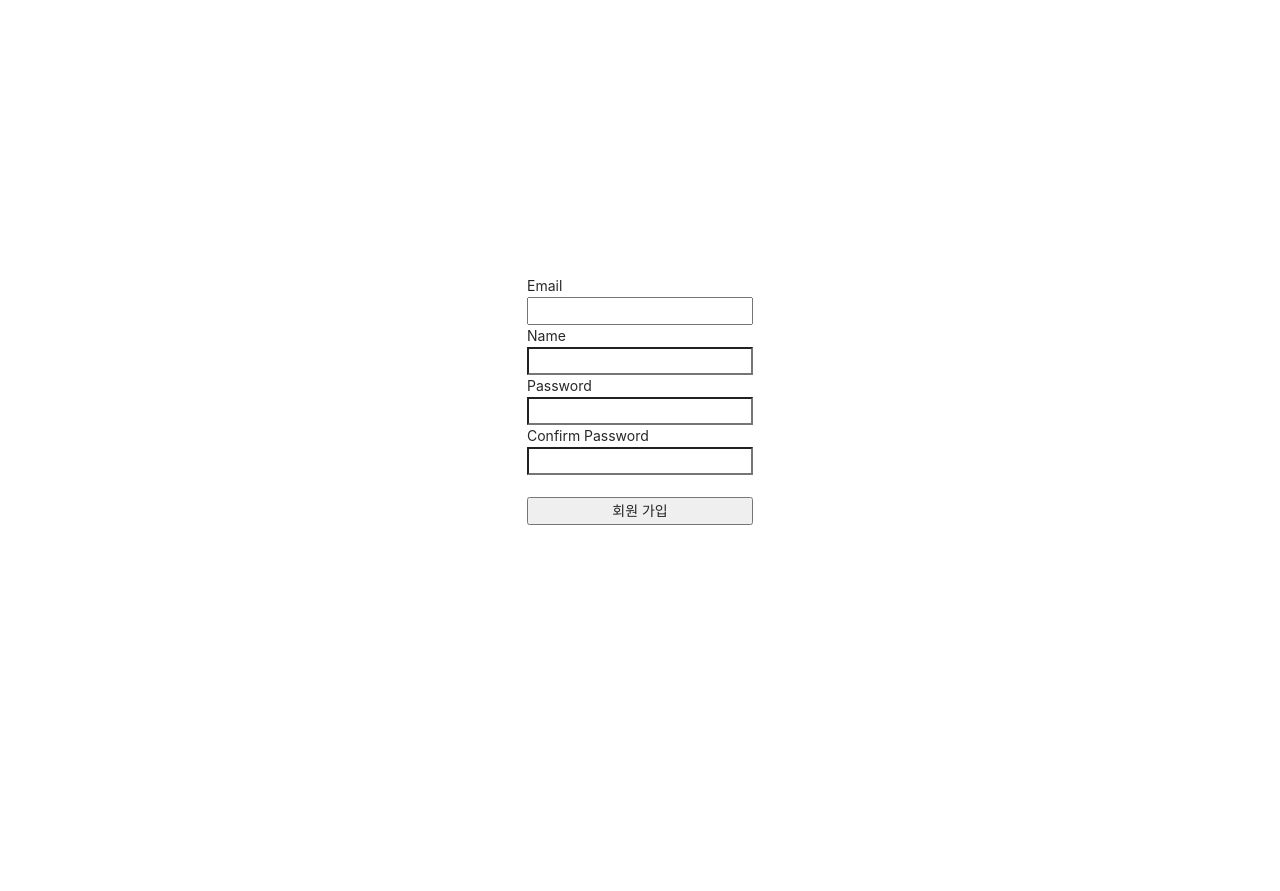
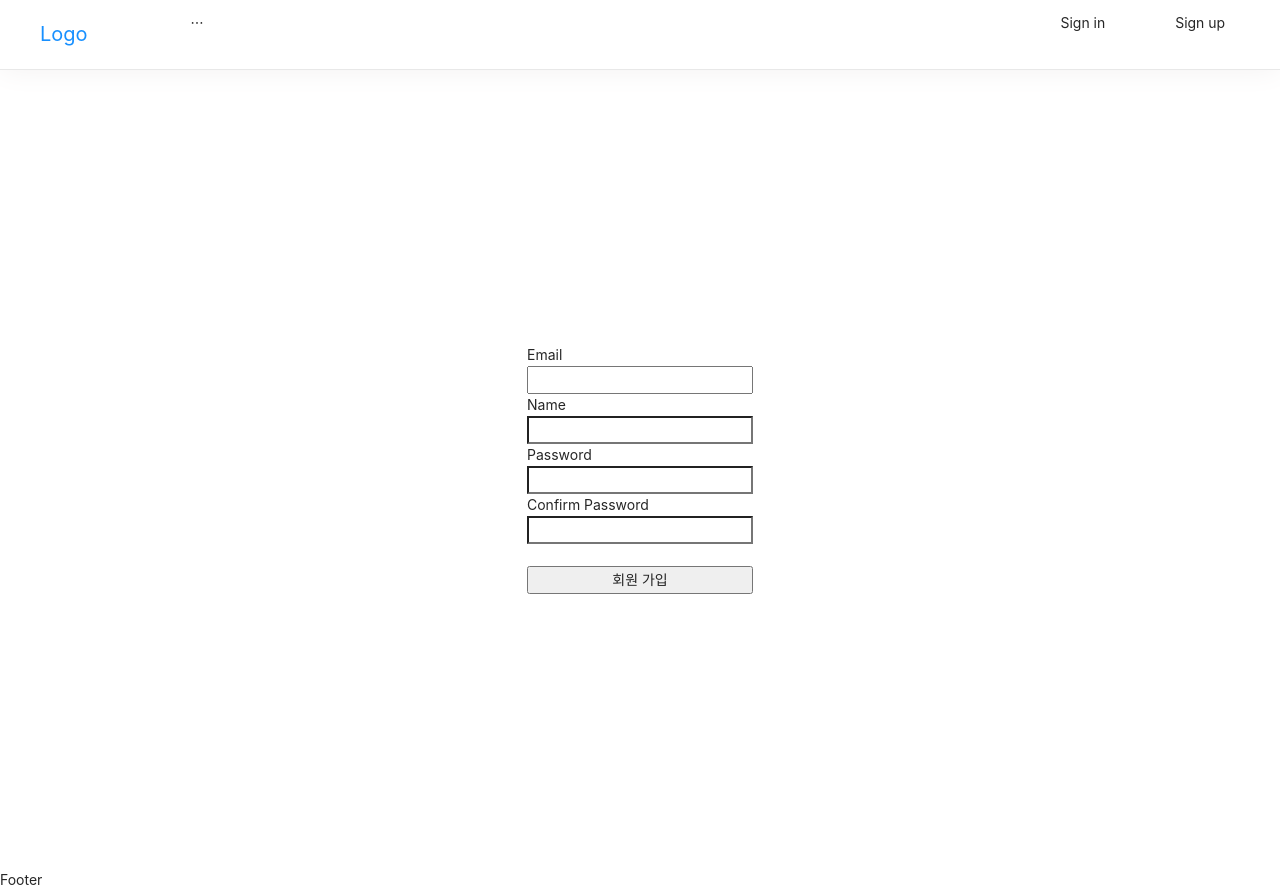
Before and after one commit to lee-suyeon/study_clone-youtube, a React (Create React App) app in the folder client/: page /register in a window 1280 px wide. Before the commit the page ends 800 px from the top, so only its background shows below. Built offline with nearby package versions, Linux system fonts and the light colour scheme; no server answers.

Commit message:
Add NavBar
Antd라이브러리로 메뉴바 구현
라우터 설정

```diff
--- a/client/src/App.js
+++ b/client/src/App.js
@@ -1,34 +1,26 @@
-import React from 'react';
-import {
-  BrowserRouter as Router,
-  Switch,
-  Route,
-  Link
-} from "react-router-dom";
+import React, { Suspense } from 'react';
+import { Route, Switch, BrowserRouter } from "react-router-dom";
 
+import NavBar from './components/views/NavBar/NavBar';
 import LandingPage from './components/views/LandingPage/LandingPage';
 import LoginPage from './components/views/LoginPage/LoginPage';
 import RegisterPage from './components/views/RegisterPage/RegisterPage';
+import Footer from './components/views/Footer/Footer';
 import Auth from './hoc/auth';
 
 function App() {
   return (
-    <Router>
-      <div>
-        {/*
-          A <Switch> looks through all its children <Route>
-          elements and renders the first one whose path
-          matches the current URL. Use a <Switch> any time
-          you have multiple routes, but you want only one
-          of them to render at a time
-        */}
+    <Suspense fallback={(<div>Loading...</div>)}>
+      <NavBar />
+      <div style={{ paddingTop: '69px', minHeight: 'calc(100vh - 80px)' }}>
         <Switch>
           <Route exact path="/" component={Auth(LandingPage, null)} />
           <Route exact path="/login" component={Auth(LoginPage, false)} />
           <Route exact path="/register" component={Auth(RegisterPage, false)} />
         </Switch>
       </div>
-    </Router>
+      <Footer />
+    </Suspense>
   );
 }
 
--- a/client/src/Config.js
+++ b/client/src/Config.js
@@ -0,0 +1,2 @@
+//SERVER ROUTES
+export const USER_SERVER = '/api/users';
--- a/client/src/components/views/NavBar/NavBar.jsx
+++ b/client/src/components/views/NavBar/NavBar.jsx
@@ -1,10 +1,52 @@
-import React from 'react'
+import React, { useState } from 'react';
+import LeftMenu from './Sections/LeftMenu';
+import RightMenu from './Sections/RightMenu';
+import { Drawer, Button } from 'antd';
+import './Sections/Navbar.css';
 
 function NavBar() {
+  const [visible, setVisible] = useState(false)
+
+  const showDrawer = () => {
+    setVisible(true)
+  };
+
+  const onClose = () => {
+    setVisible(false)
+  };
+
   return (
-    <div>
-      NavBar
-    </div>
+    <nav className="menu" style={{ position: 'fixed', zIndex: 5, width: '100%' }}>
+      <div className="menu__logo">
+        <a href="/">Logo</a>
+      </div>
+      <div className="menu__container">
+        <div className="menu_left">
+          <LeftMenu mode="horizontal" />
+        </div>
+        <div className="menu_rigth">
+          <RightMenu mode="horizontal" />
+        </div>
+        <Button
+          className="menu__mobile-button"
+          type="primary"
+          onClick={showDrawer}
+        >
+          {/* <Icon type="align-right" /> */}
+        </Button>
+        <Drawer
+          title="Basic Drawer"
+          placement="right"
+          className="menu_drawer"
+          closable={false}
+          onClose={onClose}
+          visible={visible}
+        >
+          <LeftMenu mode="inline" />
+          <RightMenu mode="inline" />
+        </Drawer>
+      </div>
+    </nav>
   )
 }
 
--- /dev/null
+++ b/client/src/components/views/NavBar/Sections/LeftMenu.js
@@ -0,0 +1,17 @@
+import React from 'react';
+import { Menu } from 'antd';
+
+function LeftMenu(props) {
+  return (
+    <Menu mode={props.mode}>
+    <Menu.Item key="mail">
+      <a href="/">Home</a>
+    </Menu.Item>
+    <Menu.Item key="subscription">
+      <a href="/subscription">Subscription</a>
+    </Menu.Item>
+  </Menu>
+  )
+}
+
+export default LeftMenu
--- /dev/null
+++ b/client/src/components/views/NavBar/Sections/Navbar.css
@@ -0,0 +1,87 @@
+@import '~antd/dist/antd.css';
+
+.menu {
+  padding: 0 20px;
+  border-bottom: solid 1px #e8e8e8;
+  overflow: auto;
+  box-shadow: 0 0 30px #f3f1f1;
+  background-color: white;
+}
+
+.menu__logo {
+  width: 150px;
+  float: left;
+}
+
+.menu__logo a {
+  display: inline-block;
+  font-size: 20px;
+  padding: 19px 20px;
+}
+
+.menu__container .ant-menu-item {
+  padding: 0px 5px;
+}
+
+.menu__container .ant-menu-submenu-title {
+  padding: 10px 20px;
+}
+
+.menu__container .ant-menu-item a,
+.menu__container .ant-menu-submenu-title a {
+  padding: 10px 15px;
+}
+
+.menu__container .ant-menu-horizontal {
+  border-bottom: none;
+}
+
+.menu__container .menu_left {
+  float: left;
+}
+
+.menu__container .menu_rigth {
+  float: right;
+}
+
+.menu__mobile-button {
+  float: right;
+  height: 32px;
+  padding: 6px;
+  margin-top: 8px;
+  display: none !important; /* use of important to overwrite ant-btn */
+  background: #3e91f7;
+}
+
+.menu_drawer .ant-drawer-body {
+  padding: 0 !important;
+}
+
+/* align header of Drawer with header of page */
+.menu_drawer .ant-drawer-header {
+  padding: 14px 24px !important;
+}
+
+@media (max-width: 767px) {
+  .menu__mobile-button {
+    display: inline-block !important;
+  }
+
+  .menu_left,
+  .menu_rigth {
+    display: none;
+  }
+
+  .menu__logo a {
+    margin-left: -20px;
+  }
+
+  .menu__container .ant-menu-item,
+  .menu__container .ant-menu-submenu-title {
+    padding: 1px 20px;
+  }
+
+  .menu__logo a {
+    padding: 10px 20px;
+  }
+}
--- /dev/null
+++ b/client/src/components/views/NavBar/Sections/RightMenu.js
@@ -0,0 +1,48 @@
+import React from 'react'
+import { Menu } from 'antd';
+import axios from 'axios';
+import { USER_SERVER } from '../../../../Config';
+import { withRouter } from 'react-router-dom';
+import { useSelector } from "react-redux";
+
+function RightMenu(props) {
+  const user = useSelector(state => state.user)
+
+  // 로그아웃 핸들러
+  const logoutHandler = () => {
+    axios.get(`${USER_SERVER}/logout`).then(respons => {
+      if (respons.status === 200){
+        props.history.push('/login');
+      } else {
+        alert('Logout Faild');
+      }
+    });
+  }
+
+  // 로그인 X
+  if(user.userData && !user.userData.isAuth){
+    return (
+      <Menu mode={props.mode}>
+        <Menu.Item key="mail">
+          <a href="/login">Sign in</a>
+        </Menu.Item>
+        <Menu.Item key="app">
+          <a href="/register">Sign up</a>
+        </Menu.Item>
+      </Menu>
+    )
+  } else { // 로그인 O
+    return (
+      <Menu mode={props.mode}>
+        <Menu.Item key="upload">
+          <a href="/video/upload">Video Upload</a>
+        </Menu.Item>
+        <Menu.Item key="logout">
+          <a onClick={logoutHandler}>Logout</a>
+        </Menu.Item>
+      </Menu>
+    )
+  }
+}
+
+export default withRouter(RightMenu);
--- a/client/src/index.js
+++ b/client/src/index.js
@@ -1,9 +1,10 @@
 import React from 'react';
 import ReactDOM from 'react-dom';
 import App from './App';
+import { applyMiddleware, createStore } from 'redux';
 import { Provider } from 'react-redux';
+import { BrowserRouter } from "react-router-dom";
 import 'antd/dist/antd.css';
-import { applyMiddleware, createStore } from 'redux';
 import promiseMiddleware from 'redux-promise';
 import ReduxThunk from 'redux-thunk';
 import Reducer from './_reducers'
@@ -16,7 +17,9 @@
     window.__REDUX_DEVTOOLS_EXTENSION__()
     )}
   >
+  <BrowserRouter>
     <App />
+  </BrowserRouter>
   </Provider>,
   document.getElementById('root')
 );
```
